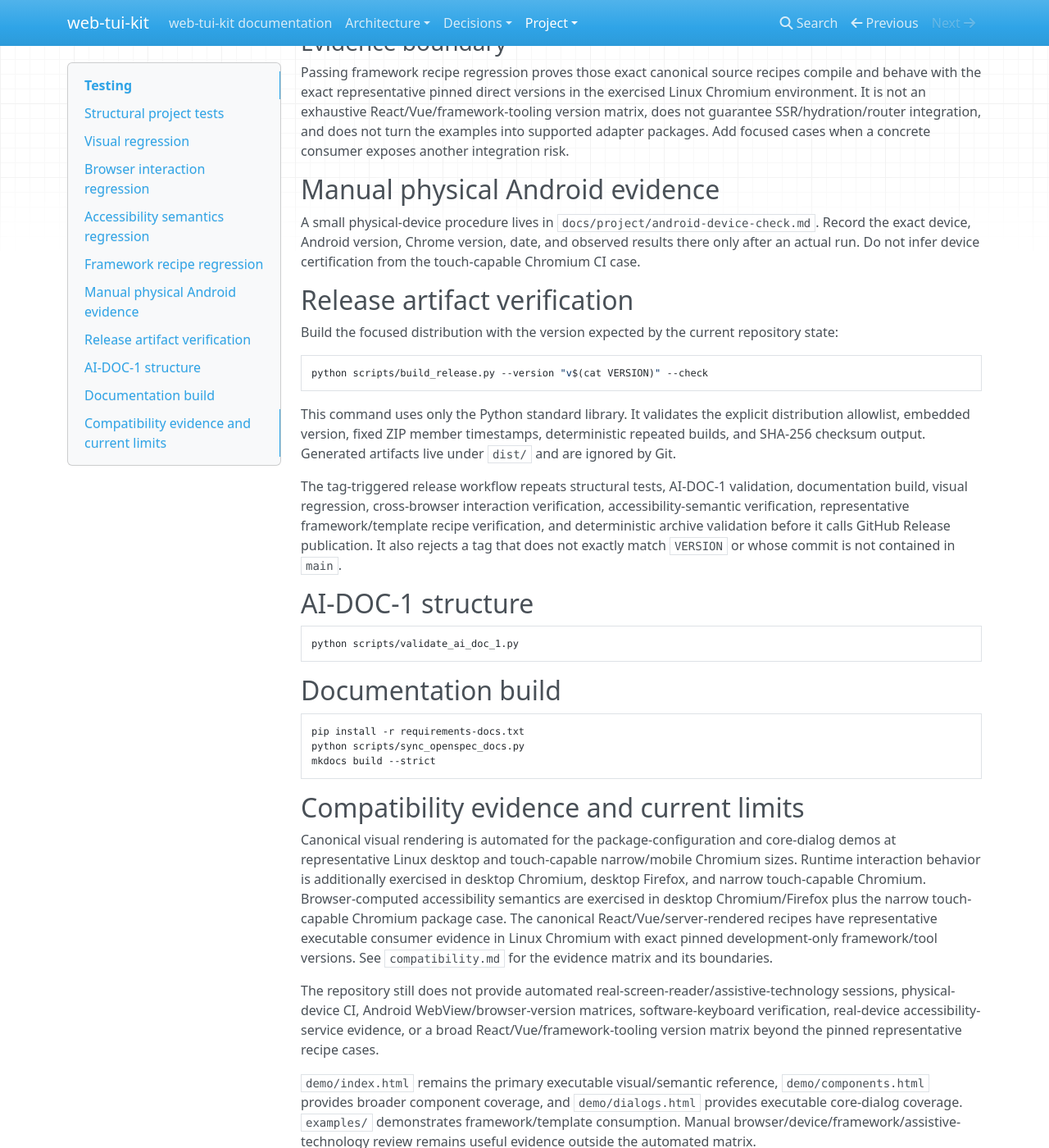
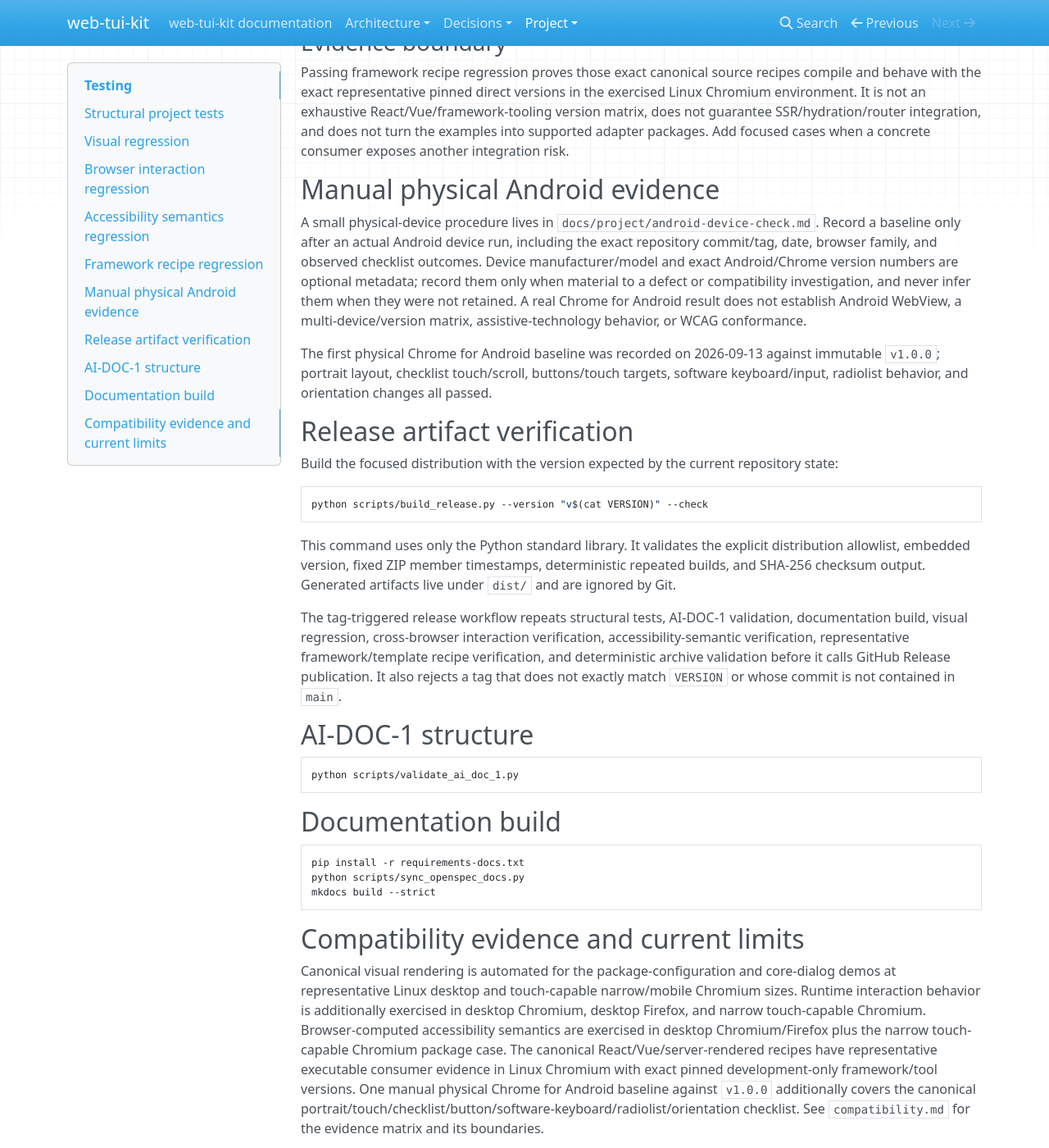
Before and after one commit to 1990jk1990/web-tui-kit, an MkDocs documentation site: the page built from docs/project/testing.md, in a window 1280 px wide and 1400 px high, scrolled down 4695 px. Shown: the whole window at 82% size. Built offline with MkDocs 1.6.1, drawn with Linux system fonts in a browser that asks for light colours; nearby versions of some CDN libraries; some of the changed text lies outside the part shown.

Commit message:
docs: align testing guide with Android evidence policy

```diff
--- a/docs/project/testing.md
+++ b/docs/project/testing.md
@@ -159,7 +159,9 @@ Passing framework recipe regression proves those exact canonical source recipes
 
 ## Manual physical Android evidence
 
-A small physical-device procedure lives in `docs/project/android-device-check.md`. Record the exact device, Android version, Chrome version, date, and observed results there only after an actual run. Do not infer device certification from the touch-capable Chromium CI case.
+A small physical-device procedure lives in `docs/project/android-device-check.md`. Record a baseline only after an actual Android device run, including the exact repository commit/tag, date, browser family, and observed checklist outcomes. Device manufacturer/model and exact Android/Chrome version numbers are optional metadata; record them only when material to a defect or compatibility investigation, and never infer them when they were not retained. A real Chrome for Android result does not establish Android WebView, a multi-device/version matrix, assistive-technology behavior, or WCAG conformance.
+
+The first physical Chrome for Android baseline was recorded on 2026-09-13 against immutable `v1.0.0`; portrait layout, checklist touch/scroll, buttons/touch targets, software keyboard/input, radiolist behavior, and orientation changes all passed.
 
 ## Release artifact verification
 
@@ -189,8 +191,8 @@ mkdocs build --strict
 
 ## Compatibility evidence and current limits
 
-Canonical visual rendering is automated for the package-configuration and core-dialog demos at representative Linux desktop and touch-capable narrow/mobile Chromium sizes. Runtime interaction behavior is additionally exercised in desktop Chromium, desktop Firefox, and narrow touch-capable Chromium. Browser-computed accessibility semantics are exercised in desktop Chromium/Firefox plus the narrow touch-capable Chromium package case. The canonical React/Vue/server-rendered recipes have representative executable consumer evidence in Linux Chromium with exact pinned development-only framework/tool versions. See `compatibility.md` for the evidence matrix and its boundaries.
+Canonical visual rendering is automated for the package-configuration and core-dialog demos at representative Linux desktop and touch-capable narrow/mobile Chromium sizes. Runtime interaction behavior is additionally exercised in desktop Chromium, desktop Firefox, and narrow touch-capable Chromium. Browser-computed accessibility semantics are exercised in desktop Chromium/Firefox plus the narrow touch-capable Chromium package case. The canonical React/Vue/server-rendered recipes have representative executable consumer evidence in Linux Chromium with exact pinned development-only framework/tool versions. One manual physical Chrome for Android baseline against `v1.0.0` additionally covers the canonical portrait/touch/checklist/button/software-keyboard/radiolist/orientation checklist. See `compatibility.md` for the evidence matrix and its boundaries.
 
-The repository still does not provide automated real-screen-reader/assistive-technology sessions, physical-device CI, Android WebView/browser-version matrices, software-keyboard verification, real-device accessibility-service evidence, or a broad React/Vue/framework-tooling version matrix beyond the pinned representative recipe cases.
+The repository still does not provide automated real-screen-reader/assistive-technology sessions, physical-device CI, Android WebView/browser-version matrices, real-device accessibility-service evidence, or a broad React/Vue/framework-tooling version matrix beyond the pinned representative recipe cases. The single manual Android Chrome baseline does not turn those gaps into broad certification.
 
 `demo/index.html` remains the primary executable visual/semantic reference, `demo/components.html` provides broader component coverage, and `demo/dialogs.html` provides executable core-dialog coverage. `examples/` demonstrates framework/template consumption. Manual browser/device/framework/assistive-technology review remains useful evidence outside the automated matrix.
```
